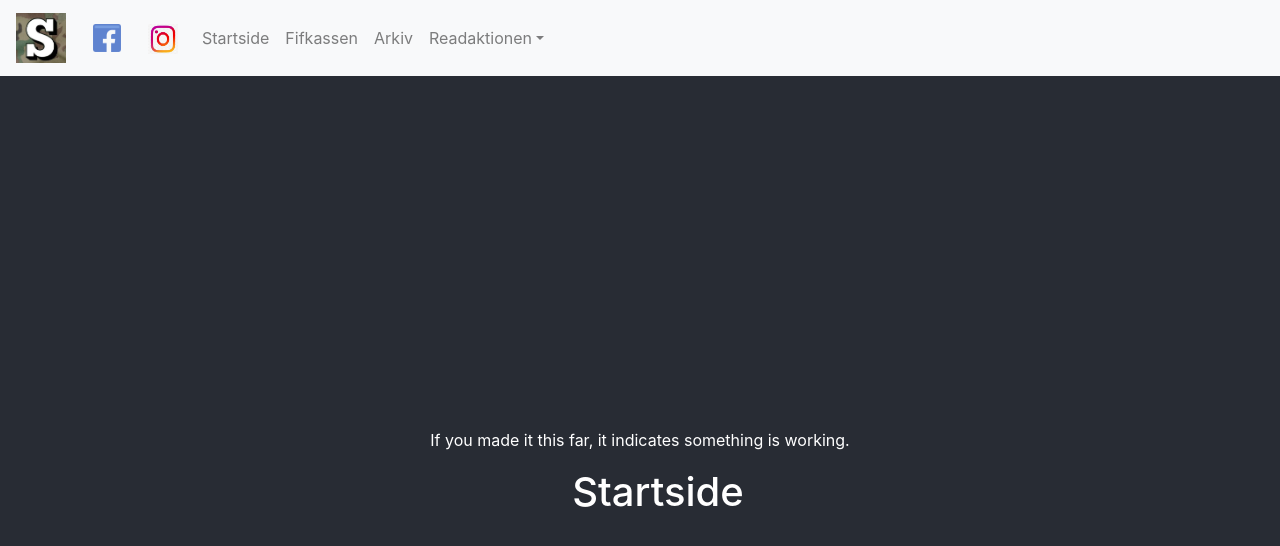
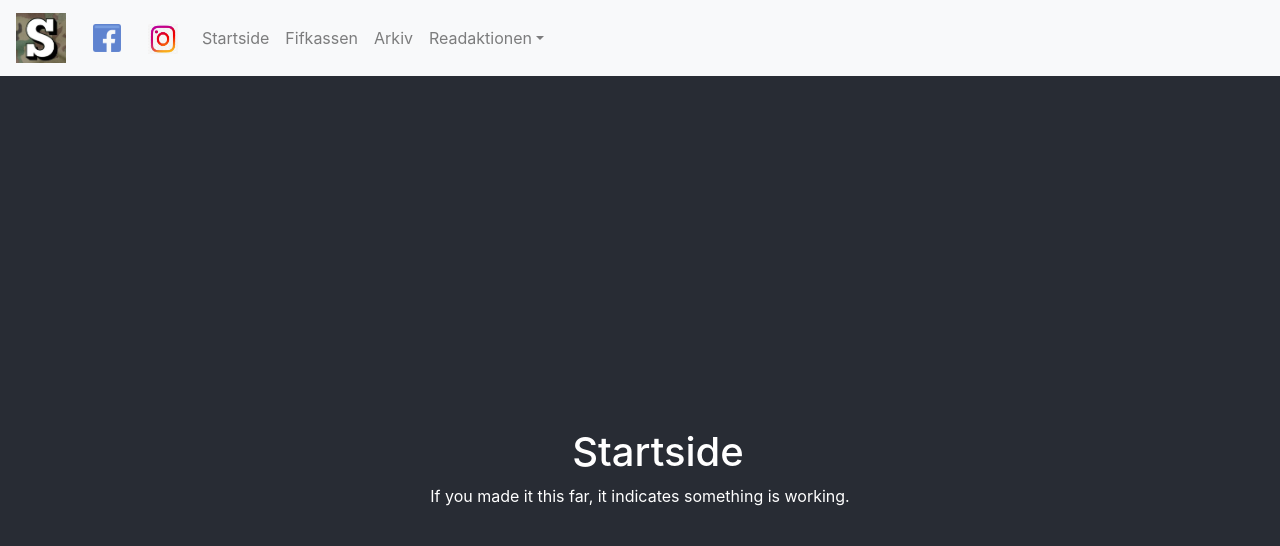
Before and after one commit to claeslindhardt/SoldatenSPA, a React (Create React App) app in the folder web/: page / in a window 1280 px wide. Shown: the top 546 px of the page. Built offline with nearby package versions, Linux system fonts and the light colour scheme.

Commit message:
Added routing refrences to external webpages and updated the Nav bar

```diff
--- a/web/src/App.js
+++ b/web/src/App.js
@@ -1,5 +1,6 @@
 import React from 'react';
-import logo from './Logos/logo1.png';
+import logo1 from './Logos/logo1.png';
+import logo from './Logos/logo.png';
 import FB from './Logos/FBlogo.png';
 import Insta from './Logos/Instalogo.png';
 
@@ -15,9 +16,11 @@ import Switch from "react-bootstrap/Switch";
 function App() {
   return (
     <div className="App">
-      <header>
+        <title>Soldaten</title>
+
+        <header>
           <Navbar bg="light" expand="lg">
-              <Navbar.Brand href="#home"><img src={logo} alt="Slogo" width={50} height={50} /></Navbar.Brand>
+              <Navbar.Brand href="#home"><img src={logo1} alt="Slogo" width={50} height={50} /></Navbar.Brand>
               <Navbar.Brand href="#home"><img src={FB} alt="Slogo" width={50} height={50} /></Navbar.Brand>
               <Navbar.Brand href="#home"><img src={Insta} alt="Slogo" width={30} height={30} /></Navbar.Brand>
               <Navbar.Toggle aria-controls="basic-navbar-nav" />
@@ -40,13 +43,14 @@ function App() {
 
       </header>
       <body className="bodyApp">
-        <p>
-            If you made it this far, it indicates something is working.
-        </p>
+
         <Switch>
             <Route path={"/home"} component={Home}/>
             <Route exact path={"/"} render={()=><h1>Startside</h1>}/>
         </Switch>
+        <p>
+            If you made it this far, it indicates something is working.
+        </p>
       </body>
     </div>
   );
--- a/web/src/index.js
+++ b/web/src/index.js
@@ -6,7 +6,6 @@ import * as serviceWorker from './serviceWorker';
 import HashRouter from "react-router-dom/HashRouter";
 
 ReactDOM.render(<HashRouter><App /></HashRouter>, document.getElementById('root'));
-
 // If you want your app to work offline and load faster, you can change
 // unregister() to register() below. Note this comes with some pitfalls.
 // Learn more about service workers: https://bit.ly/CRA-PWA
```
